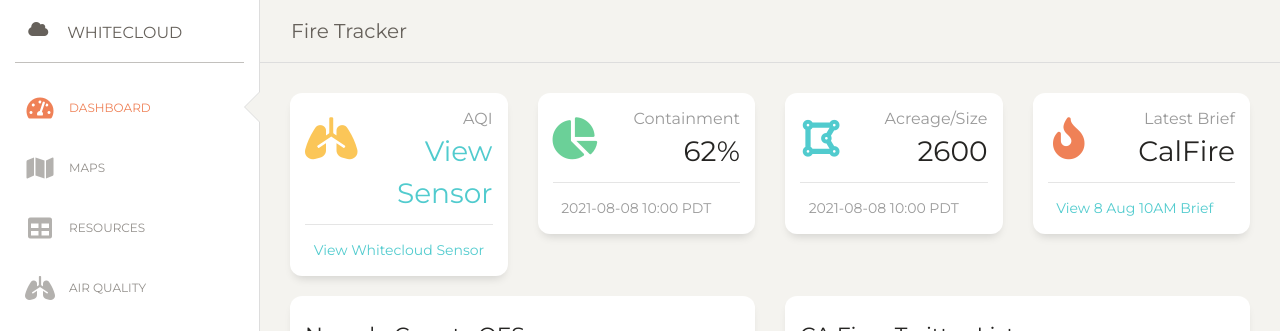
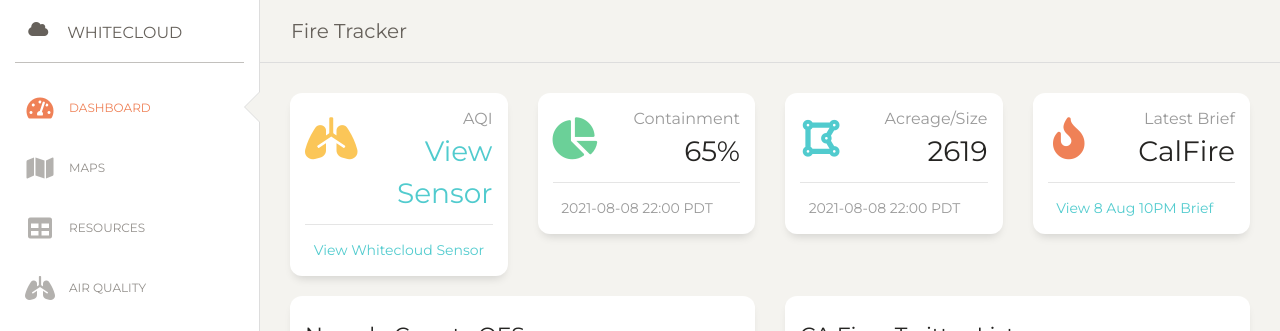
Before and after one commit to whiteclouded/whiteclouded.github.io, a Jekyll site: the page built from index.markdown, in a window 1280 px wide. Shown: the top 331 px of the page. Built offline with Jekyll 4.4.1, drawn with Linux system fonts in a browser that asks for light colours; comment, search, counter and statistics services are not loaded.

Commit message:
added new briefs

```diff
--- a/_layouts/dash.html
+++ b/_layouts/dash.html
@@ -68,7 +68,7 @@ Coded by www.creative-tim.com
                   <div class="col-7 col-md-8">
                     <div class="numbers">
                       <p class="card-category">Containment</p>
-                      <p class="card-title">62%<p>
+                      <p class="card-title">65%<p>
                     </div>
                   </div>
                 </div>
@@ -77,7 +77,7 @@ Coded by www.creative-tim.com
                 <hr>
                 <div class="stats">
                   <i class="fa fa-calendar-o"></i>
-                  2021-08-08 10:00 PDT
+                  2021-08-08 22:00 PDT
                 </div>
               </div>
             </div>
@@ -94,7 +94,7 @@ Coded by www.creative-tim.com
                   <div class="col-7 col-md-8">
                     <div class="numbers">
                       <p class="card-category">Acreage/Size</p>
-                      <p class="card-title">2600<p>
+                      <p class="card-title">2619<p>
                     </div>
                   </div>
                 </div>
@@ -103,7 +103,7 @@ Coded by www.creative-tim.com
                 <hr>
                 <div class="stats">
                   <i class="fa fa-clock-o"></i>
-                  2021-08-08 10:00 PDT
+                  2021-08-08 22:00 PDT
                 </div>
               </div>
             </div>
@@ -129,7 +129,7 @@ Coded by www.creative-tim.com
                 <hr>
                 <div class="stats">
                   <i class="fa fa-refresh"></i>
-                  <a href="https://twitter.com/CALFIRENEU/status/1424373236863700997?s=20" target="_blank">View 8 Aug 10AM Brief</a>
+                  <a href="https://twitter.com/CALFIRENEU/status/1424373236863700997?s=20" target="_blank">View 8 Aug 10PM Brief</a>
                 </div>
               </div>
             </div>
```
